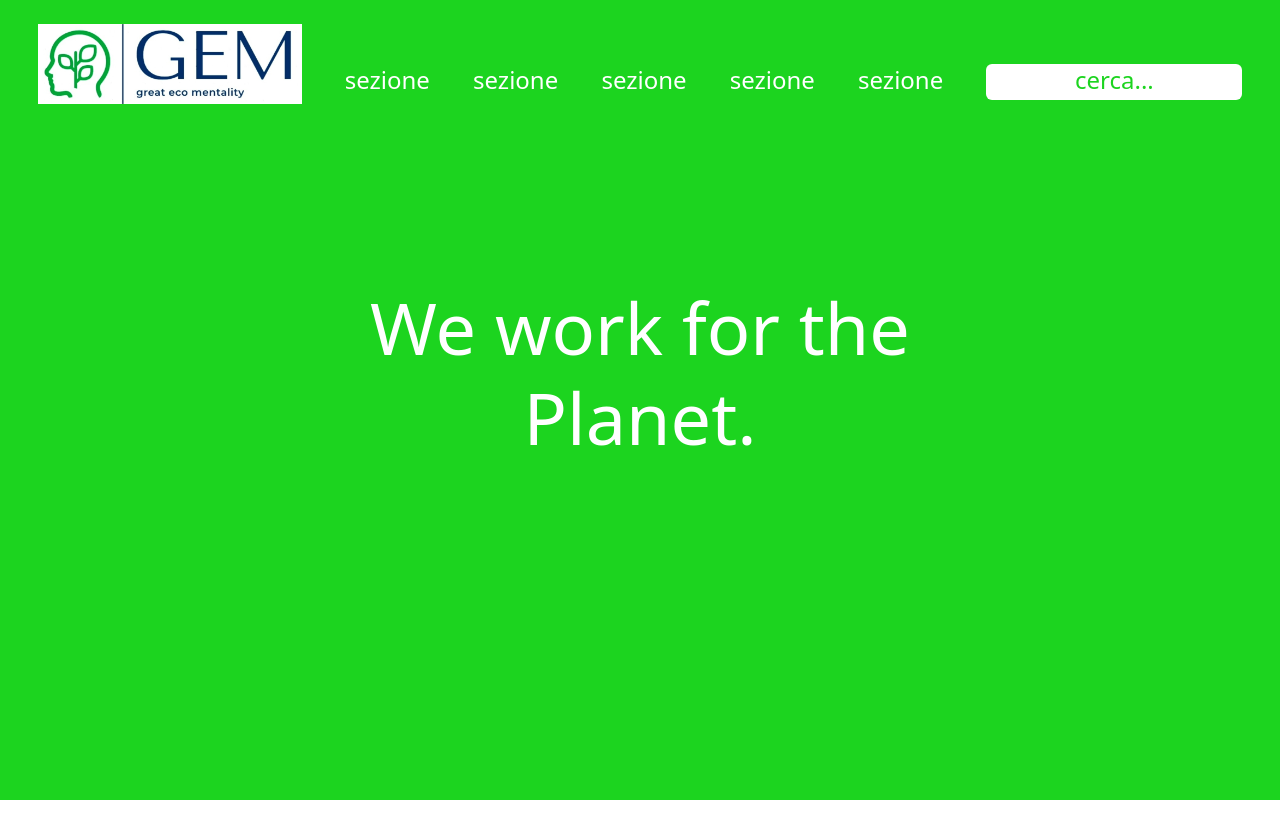
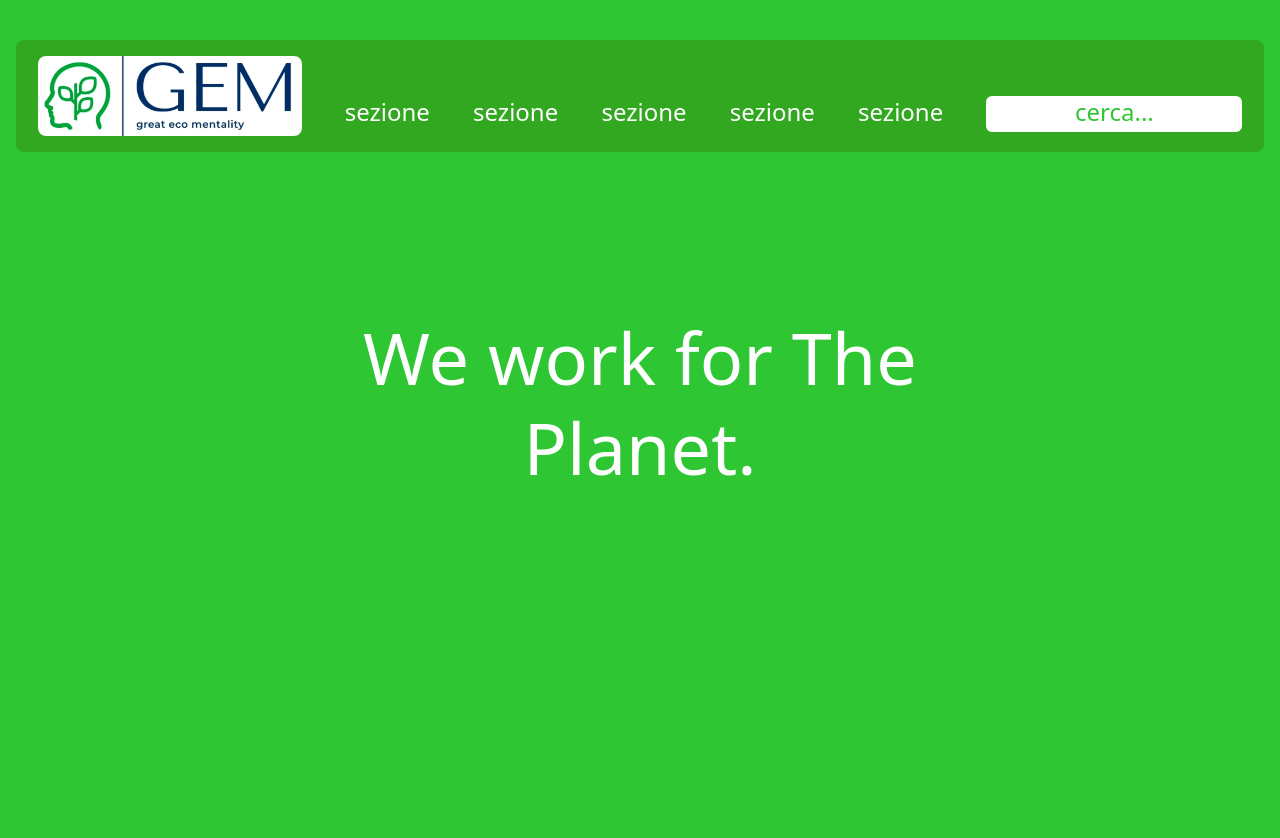
Before and after one commit to federicofusco/ecomentality.it, a Next.js app in the folder ecomentality/: page / in a window 1280 px wide. Shown: the top 838 px of the page. Before the commit the page ends 800 px from the top, so only its background shows below. Built offline with nearby package versions, Linux system fonts and the light colour scheme.

Commit message:
Added new div for the second part of the main page of the website, modified Navbar CSS

```diff
--- a/ecomentality/components/Logo.jsx
+++ b/ecomentality/components/Logo.jsx
@@ -15,7 +15,8 @@ const Logo = ({ iconOnly, width = 32, height = 32 }) => {
 		alt="GEM"
 		src={ iconOnly ? Icon : Full }
 		width={ width }
-		height={ height } />
+		height={ height }
+		className="rounded-lg" />
 }
 
 export default Logo;
--- a/ecomentality/components/nav/Navbar.jsx
+++ b/ecomentality/components/nav/Navbar.jsx
@@ -2,19 +2,15 @@ import Logo from "../Logo"
 
 const Navbar = () => {
     return (
-        <div className="mx-4 ">
-            <div className="flex justify-around items-center text-white pt-4 h-28 text-2xl">
+        <div className="sticky bg-nav-color rounded-lg top-2 mx-4">
+            <div className="flex justify-around items-center text-white h-28 text-2xl">
                 <Logo height="80px" width="264px" />
                 <span className="mt-8">sezione</span>
                 <span className="mt-8">sezione</span>
                 <span className="mt-8">sezione</span>
                 <span className="mt-8">sezione</span>
                 <span className="mt-8">sezione</span>
-                <div className="bg-white text-light-lime-green rounded-md w-64 flex justify-center h-9 mt-9 "><span>cerca...</span></div>
-            </div>
-            <div className="w-full h-520 flex items-center justify-center">
-                <span className="text-white text-7xl text-center leading-tight">We work for the <br></br>
-                Planet.</span>
+                <div className="bg-white text-all-green rounded-md w-64 flex justify-center h-9 mt-9 "><span>cerca...</span></div>
             </div>
         </div>
     )
--- a/ecomentality/pages/_app.js
+++ b/ecomentality/pages/_app.js
@@ -3,7 +3,7 @@ import Navbar from "../components/nav/Navbar"
 
 function MyApp({ Component, pageProps }) {
 	return (
-		<div className="w-screen h-screen bg-light-lime-green">
+		<div className="pt-10 w-full h-full bg-all-green select-none">
 			<Navbar />
 			<Component {...pageProps} />
 		</div>
--- a/ecomentality/pages/index.js
+++ b/ecomentality/pages/index.js
@@ -1,3 +1,15 @@
-export default function Home() {
-	return null;
+const Home = () => {
+	return (
+		<div>
+			<div className="w-full h-500 flex items-center justify-center">
+                <span className="text-white text-7xl text-center leading-tight">We work for The <br></br>
+                Planet.</span>
+            </div>
+			<div className="border-dashed border-black h-500">
+
+			</div>
+		</div>
+	)
 }
+
+export default Home
--- a/ecomentality/tailwind.config.js
+++ b/ecomentality/tailwind.config.js
@@ -6,13 +6,14 @@ module.exports = {
 	theme: {
 	  extend: {
 		  colors: {
-			'light-lime-green' : 'rgb(28, 212, 31)',
+			'all-green' : '#2EC632',
+			'nav-color' : '#32a820'
 		  },
 		  aspectRatio: {
 			'logo-ratio' : '967 / 292',
 		  },
 		  spacing: {
-			  '520' : '520px',
+			  '500' : '500px',
 		  }
 	  },
 	},
```
